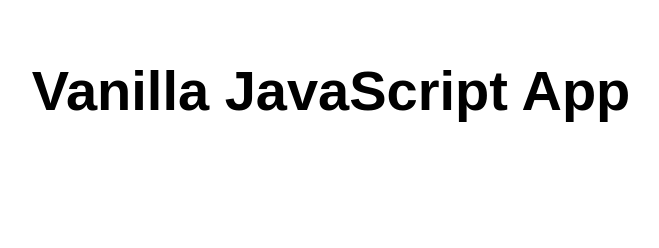
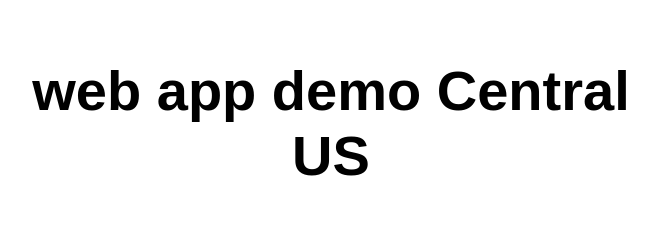
Before and after one commit to aliburakuzun/webappdemo03, a website: page src/index.html in a window 1280 px wide. Shown: the whole page, without its empty margins (309-968 px from the left). Drawn offline with Linux system fonts and the light colour scheme.

Commit message:
Update index.html

```diff
--- a/src/index.html
+++ b/src/index.html
@@ -10,7 +10,7 @@
 
 <body>
   <main>
-    <h1>Vanilla JavaScript App</h1>
+    <h1>web app demo Central US</h1>
   </main>
 </body>
 
```
